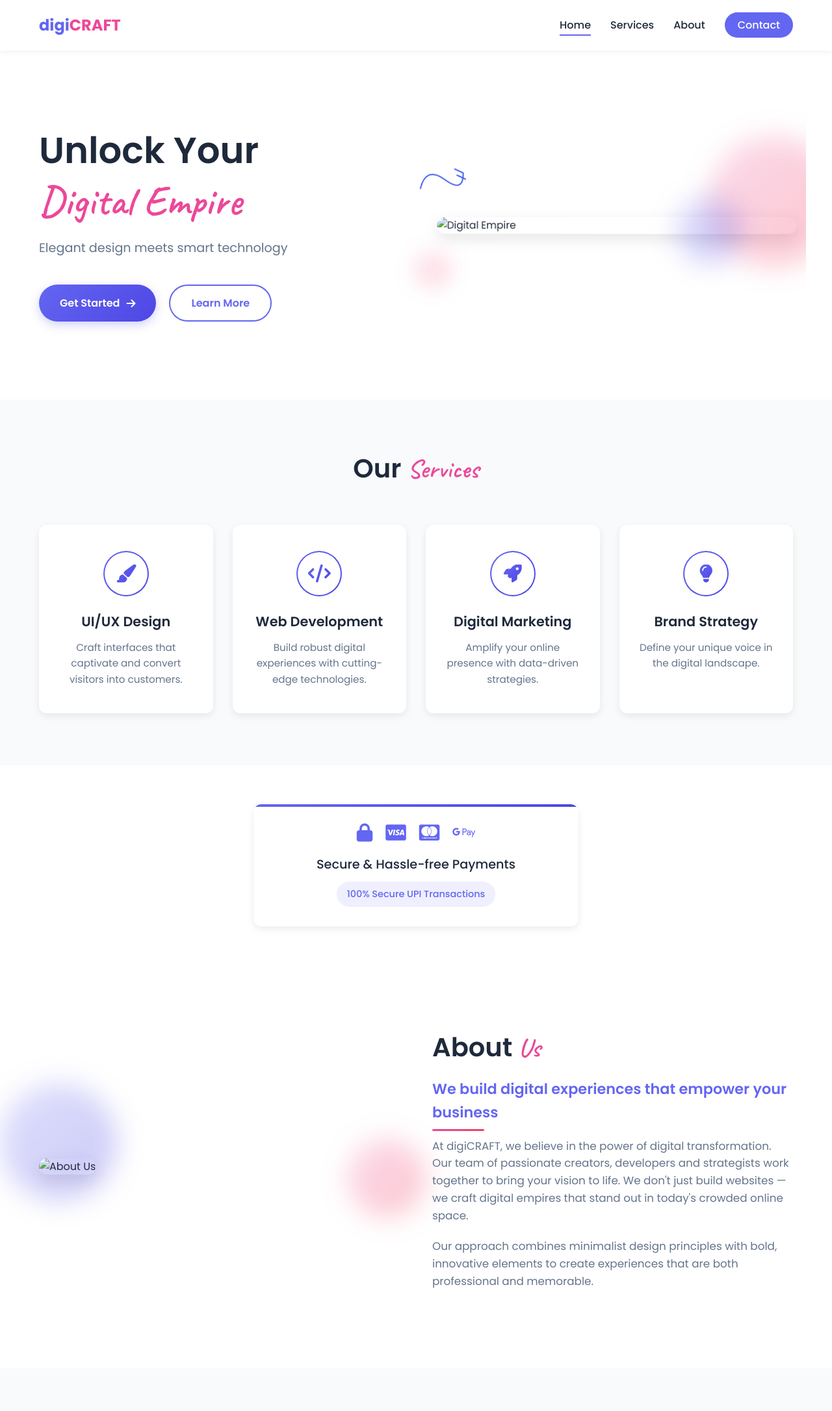
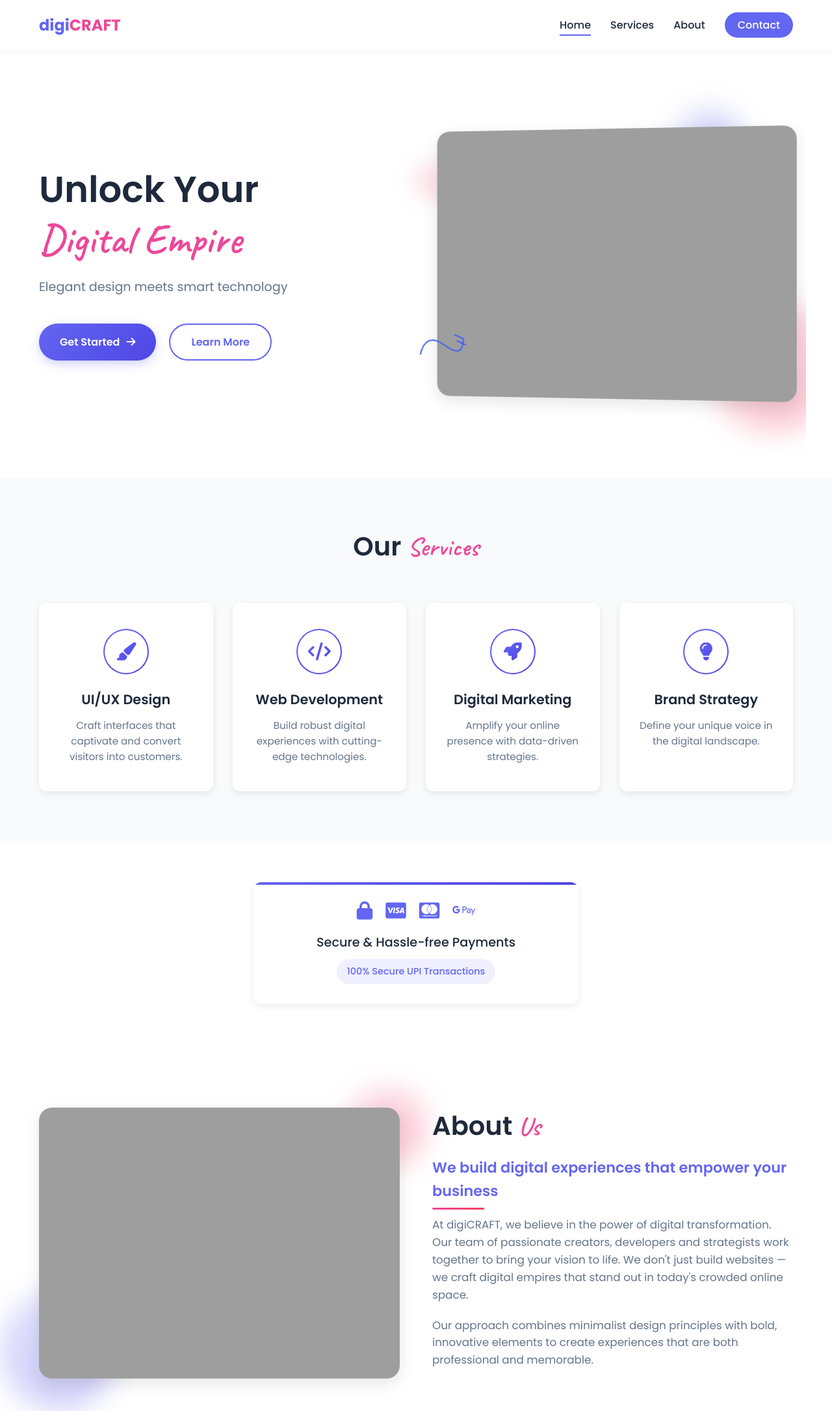
Before and after one commit to aloksingh2005/Digitak-Impire, a plain HTML site: page index.html in a window 1280 px wide. Shown: the top 2172 px of the page at 65% size. Drawn offline with Linux system fonts and the light colour scheme; the site is published under a folder, as on GitHub Pages, so addresses that start at the root find nothing.

Commit message:
Update index.html

```diff
--- a/index.html
+++ b/index.html
@@ -40,7 +40,7 @@
             </div>
             <div class="hero-visual">
                 <div class="hero-image">
-                    <img src="/img/hero.png" alt="Digital Empire">
+                    <img src="img/hero.png" alt="Digital Empire">
                 </div>
                 <div class="shape shape-1"></div>
                 <div class="shape shape-2"></div>
@@ -109,7 +109,7 @@
         <div class="container">
             <div class="about-content">
                 <div class="about-image">
-                    <img src="/img/about.png" alt="About Us">
+                    <img src="img/about.png" alt="About Us">
                     <div class="shape shape-about-1"></div>
                     <div class="shape shape-about-2"></div>
                 </div>
```
